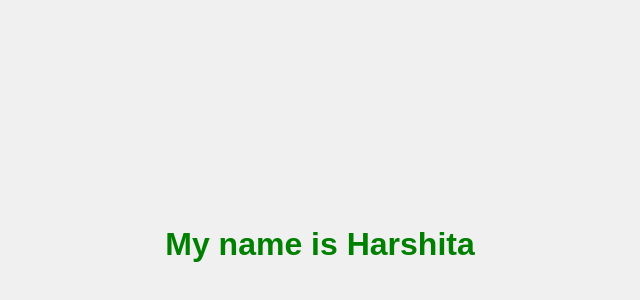
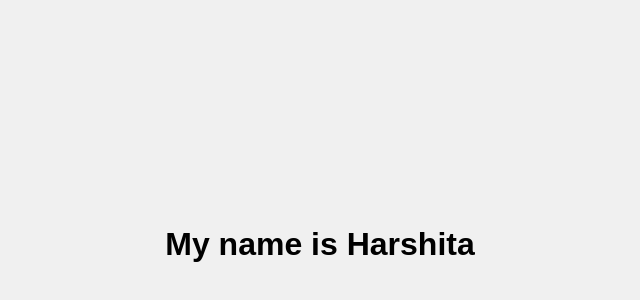
Before and after one commit to harshita7004/harshitaaaa, a plain HTML site: page index.html in a window 1280 px wide. Shown: the part 156-456 px from the top of the page, without its empty margins (320-960 px from the left). Drawn offline with Linux system fonts and the light colour scheme.

Commit message:
index.html

```diff
--- a/index.html
+++ b/index.html
@@ -15,7 +15,7 @@
             background-color: #f0f0f0;
         }
         h1 {
-            color: green;
+            color: "green";
         }
     </style>
 </head>
```
